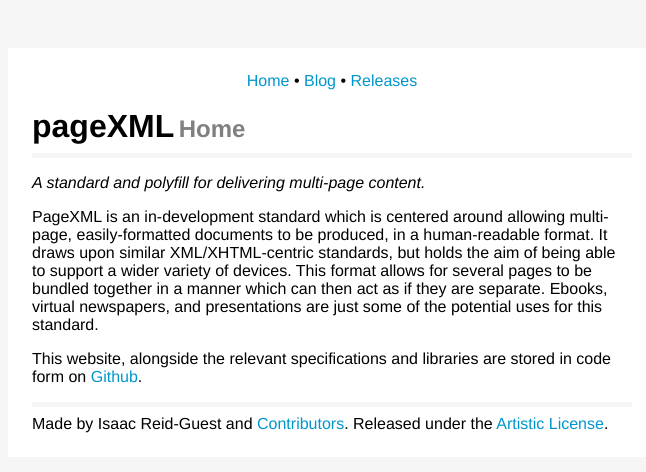
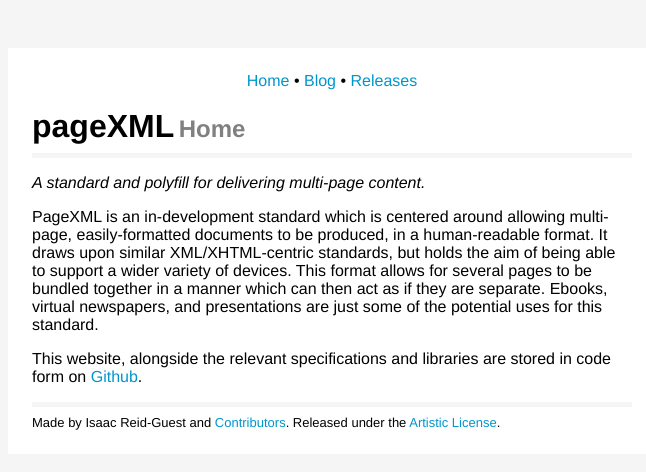
Before and after one commit to ir-g/pagexml, a Jekyll site: the page built from index.md, in a window 1280 px wide. Shown: the top 472 px of the page, without its empty margins (308-954 px from the left). Built offline with Jekyll 4.4.1, drawn with Linux system fonts in a browser that asks for light colours.

Commit message:
Update style.scss

```diff
--- a/assets/style.scss
+++ b/assets/style.scss
@@ -13,6 +13,10 @@ body {
   text-align: left;
   padding: 1.5em;
   margin: 3em auto 1em;
+}
+#footer {
+  font-size: small;
+  color: black;
 }
 .nav {
   text-align: center;
```
